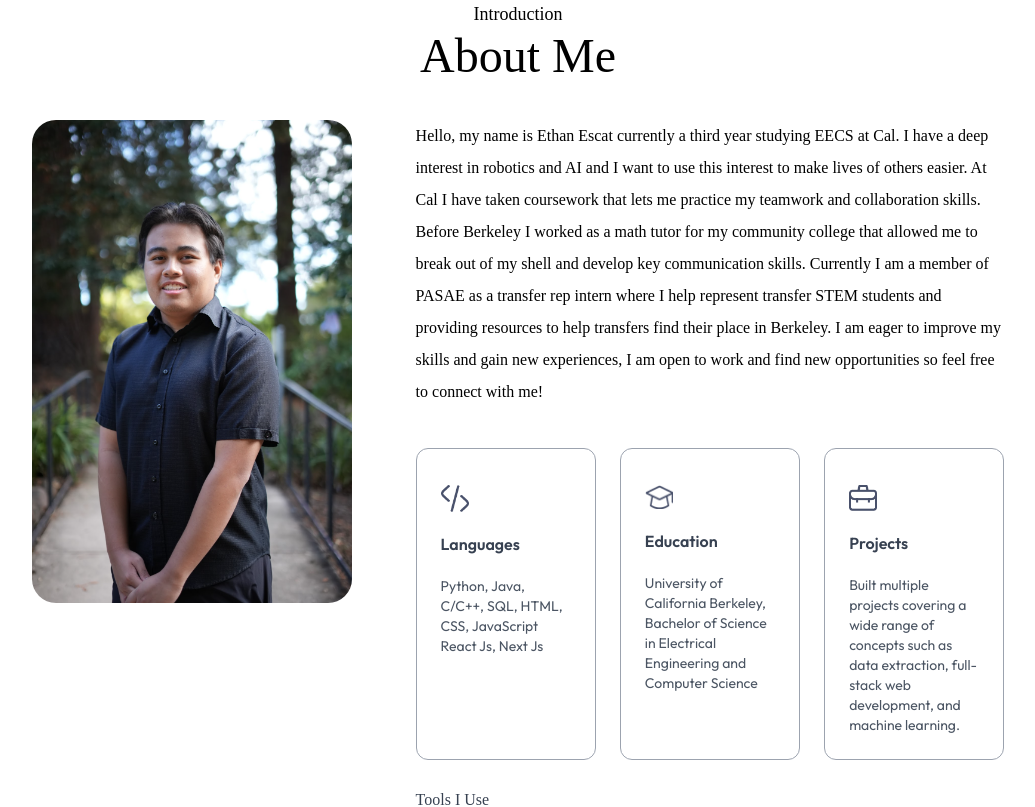
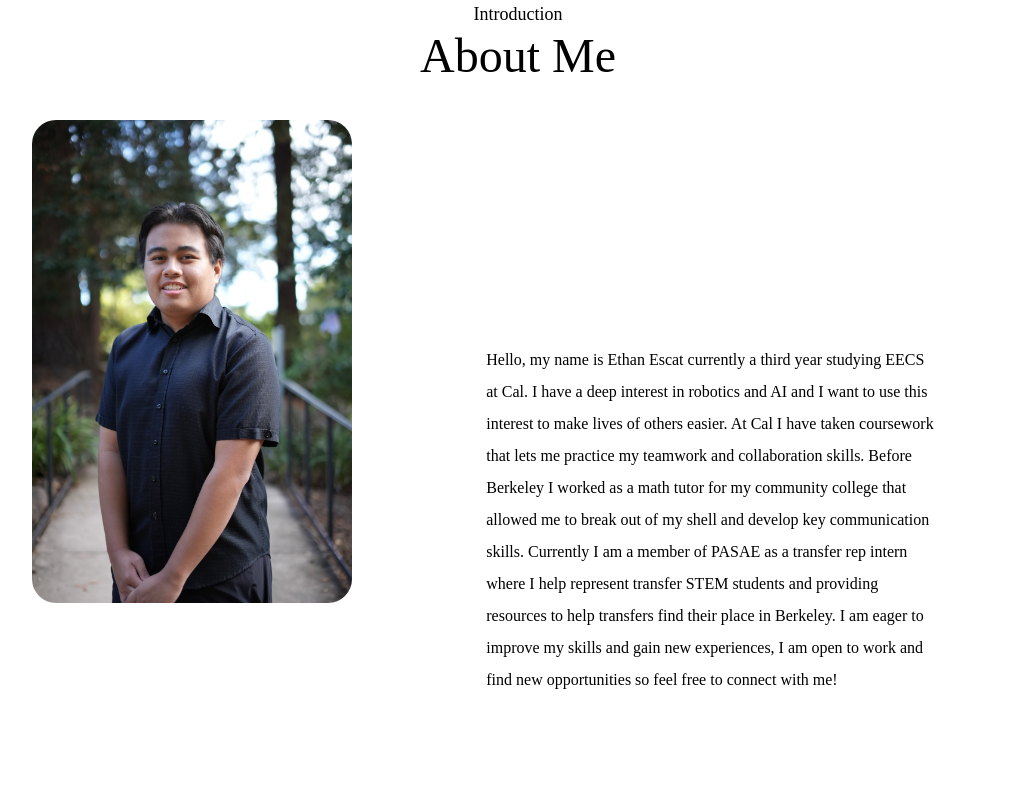
Before and after one commit to EEscat1804/Personal-Portfolio-Website, a Next.js app: page / in a window 1280 px wide. Shown: the part 840-1647 px from the top of the page, without its empty margins (122-1157 px from the left). Built offline with nearby package versions, Linux system fonts and the light colour scheme; a web font is replaced by a local one.

Commit message:
Update About.jsx

```diff
--- a/app/components/About.jsx
+++ b/app/components/About.jsx
@@ -23,7 +23,7 @@ const About = ({isDarkMode}) => {
             </motion.div>
             <motion.div
             className='flex-1'>
-              <p className='mb-10 max-w-2xl justify-center font-Ovo'
+              <p className='w-full flex flex-col justify-center items-center h-screen px-[12%] py-10 scroll-mt-20 font-Ovo'
               >
                 Hello, my name is Ethan Escat currently a third year studying EECS at Cal. I have a deep interest in
                 robotics and AI and I want to use this interest to make lives of others easier. At Cal I have taken coursework that
```
